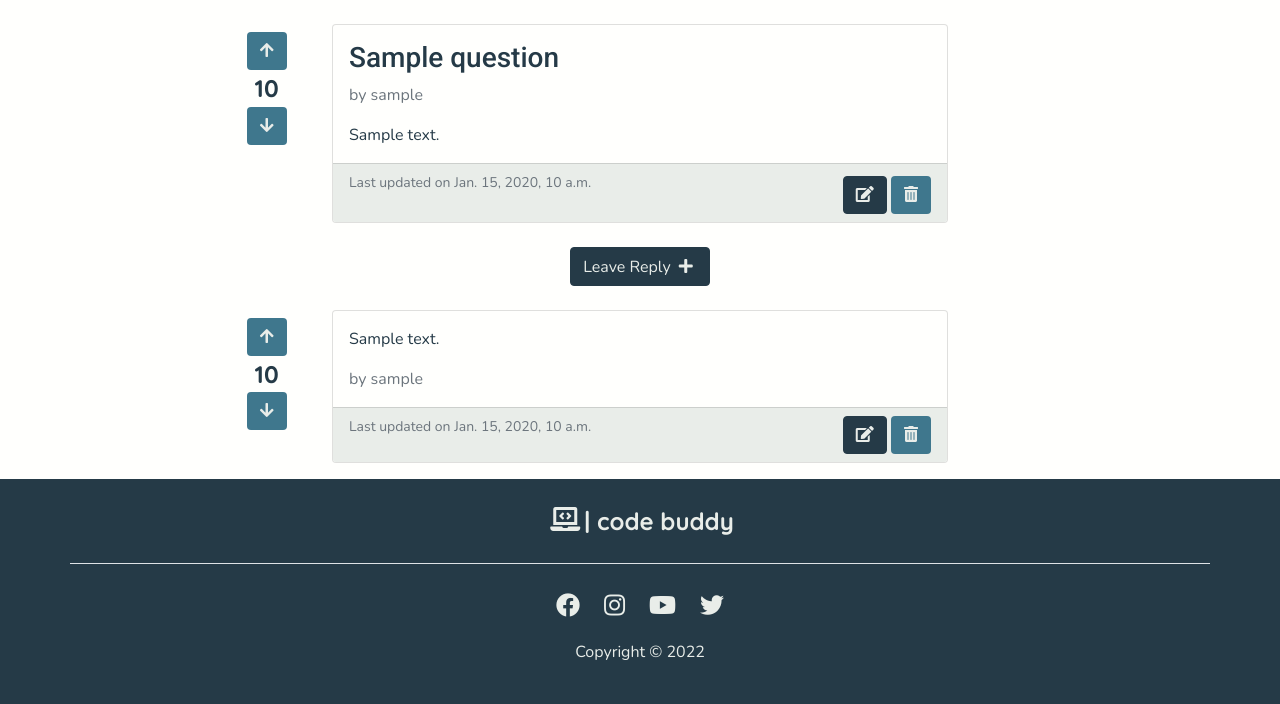
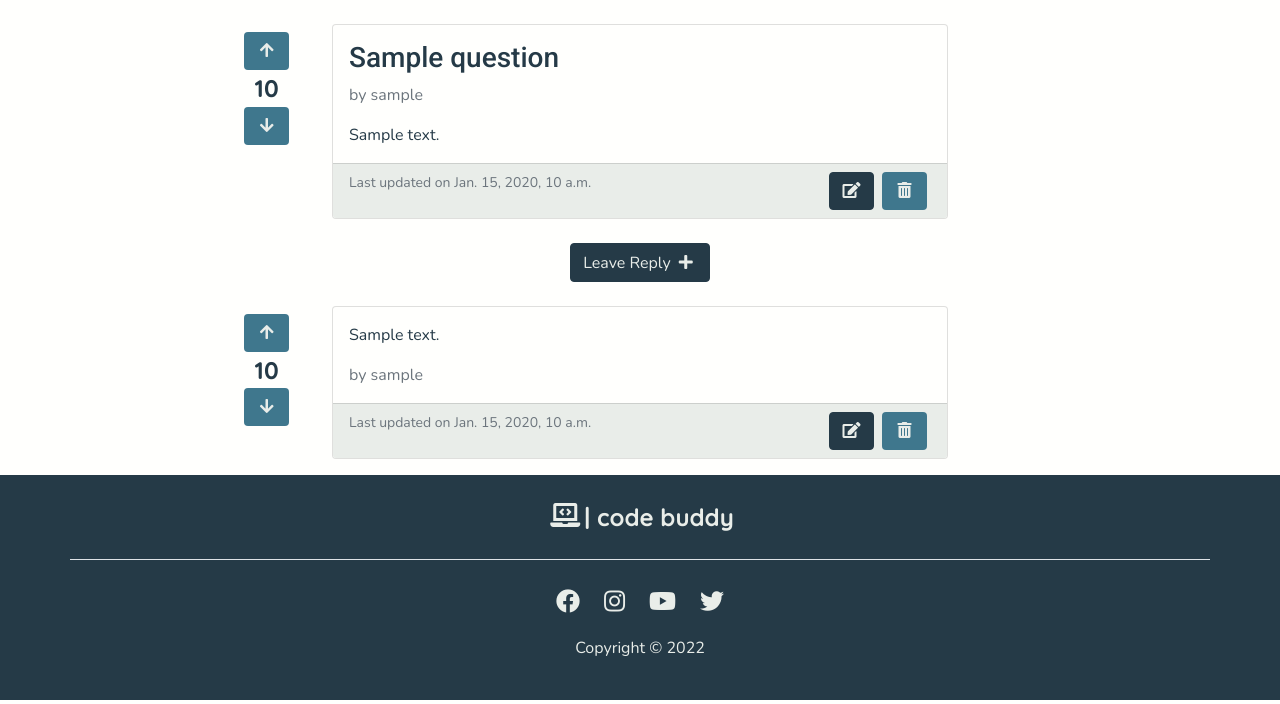
Before and after one commit to josswe26/code-buddy, a Django app: a page that uses templates/question_detail.html in a window 1280 px wide. Shown: the part 138-842 px from the top of the page. Run offline with Django 3.2, Linux system fonts and the light colour scheme; a user stored in the database is signed in; tables that the repository leaves empty hold one stand-in row (values such as "Sample post"); some libraries are stand-ins or nearby versions.

Commit message:
Fix buttons display issue on smaller screens

```diff
--- a/static/css/style.css
+++ b/static/css/style.css
@@ -61,6 +61,11 @@ h3, h4, h5 {
 
 .btn--secondary:hover {
     color: #253A47;
+}
+
+.btn--icon {
+    width: 45px;
+    max-height: 38px;
 }
 
 .page-link {
--- a/templates/delete_question.html
+++ b/templates/delete_question.html
@@ -21,8 +21,8 @@
                     <strong>{{ question.title }}</strong>
 
                     <div class="text-center my-4">
-                        <button type="submit" class="btn btn--main">Yes</button>
-                        <a class="btn btn--secondary" href="{% url 'home' %}">No</a>
+                        <button type="submit" class="btn btn--main mx-1">Yes</button>
+                        <a class="btn btn--secondary mx-1" href="{% url 'home' %}">No</a>
                     </div>
                 </form>
 
--- a/templates/delete_reply.html
+++ b/templates/delete_reply.html
@@ -20,8 +20,8 @@
                     <p>Are you sure you want to delete your reply?</p>
 
                     <div class="text-center my-4">
-                        <button type="submit" class="btn btn--main">Yes</button>
-                        <a class="btn btn--secondary" href="{% url 'question_detail' reply.question.slug %}">No</a>
+                        <button type="submit" class="btn btn--main mx-1">Yes</button>
+                        <a class="btn btn--secondary mx-1" href="{% url 'question_detail' reply.question.slug %}">No</a>
                     </div>
                 </form>
 
--- a/templates/question_detail.html
+++ b/templates/question_detail.html
@@ -13,10 +13,10 @@
             <form action="{% url 'vote_question' question.id %}" method="post">
                 {% csrf_token %}
                 <input type="hidden" name="location" value="question_detail">
-                <button class="btn btn--secondary" name="vote_score" value="1" aria-label="Upvote question"><i
+                <button class="btn btn--secondary btn--icon name="vote_score" value="1" aria-label="Upvote question"><i
                         class="fas fa-arrow-up"></i></button>
                 <h4 class="votes my-1">{{ question.votes_score }}</h4>
-                <button class="btn btn--secondary" name="vote_score" value="-1" aria-label="Downvote question"><i
+                <button class="btn btn--secondary btn--icon" name="vote_score" value="-1" aria-label="Downvote question"><i
                         class="fas fa-arrow-down"></i></button>
             </form>
             {% else %}
@@ -37,10 +37,10 @@
                     <small class="text-muted">Last updated on {{ question.last_updated }}</small>
                     <!-- Show Edit and Delete buttons on questions created by the user -->
                     {% if request.user == question.author %}
-                    <div>
-                        <a class="btn btn--main mt-1" href="{% url 'edit_question' question.id %}"
+                    <div class="d-flex justify-content-center">
+                        <a class="btn btn--main btn--icon mx-1" href="{% url 'edit_question' question.id %}"
                             aria-label="Edit question"><i class="fas fa-edit"></i></a>
-                        <a class="btn btn--secondary mt-1" href="{% url 'delete_question' question.id %}"
+                        <a class="btn btn--secondary btn--icon mx-1" href="{% url 'delete_question' question.id %}"
                             aria-label="Delete question"><i class="fas fa-trash-alt"></i></a>
                     </div>
                     {% endif %}
@@ -93,10 +93,10 @@
             {% if user.is_authenticated %}
             <form action="{% url 'vote_reply' reply.id %}" method="post">
                 {% csrf_token %}
-                <button class="btn btn--secondary" name="vote_score" value="1" aria-label="Upvote reply"><i
+                <button class="btn btn--secondary btn--icon" name="vote_score" value="1" aria-label="Upvote reply"><i
                         class="fas fa-arrow-up"></i></button>
                 <h4 class="votes my-1">{{ reply.votes_score }}</h4>
-                <button class="btn btn--secondary" name="vote_score" value="-1" aria-label="Downvote reply"><i
+                <button class="btn btn--secondary btn--icon" name="vote_score" value="-1" aria-label="Downvote reply"><i
                         class="fas fa-arrow-down"></i></button>
             </form>
             {% else %}
@@ -115,10 +115,10 @@
                 <div class="card-footer d-flex justify-content-between">
                     <small class="text-muted">Last updated on {{ reply.last_updated }}</small>
                     {% if request.user == reply.author %}
-                    <div>
-                        <a class="btn btn--main" href="{% url 'edit_reply' reply.id %}"
+                    <div class="d-flex justify-content-center">
+                        <a class="btn btn--main btn--icon mx-1" href="{% url 'edit_reply' reply.id %}"
                             aria-label="Edit question"><i class="fas fa-edit"></i></a>
-                        <a class="btn btn--secondary" href="{% url 'delete_reply' reply.id %}" aria-label="Delete question"><i
+                        <a class="btn btn--secondary btn--icon mx-1" href="{% url 'delete_reply' reply.id %}" aria-label="Delete question"><i
                                 class="fas fa-trash-alt"></i></a>
                     </div>
                     {% endif %}
--- a/templates/search_results.html
+++ b/templates/search_results.html
@@ -33,10 +33,10 @@
                     <small class="text-muted">Last updated on {{ question.last_updated }}</small>
                     <!-- Show Edit and Delete buttons on questions created by the user -->
                     {% if request.user == question.author %}
-                    <div>
-                        <a class="btn btn--main mt-1" href="{% url 'edit_question' question.id %}"
+                    <div class="d-flex justify-content-center">
+                        <a class="btn btn--main btn--icon mx-1" href="{% url 'edit_question' question.id %}"
                             aria-label="Edit question"><i class="fas fa-edit"></i></a>
-                        <a class="btn btn--secondary mt-1" href="{% url 'delete_question' question.id %}"
+                        <a class="btn btn--secondary btn--icon mx-1" href="{% url 'delete_question' question.id %}"
                             aria-label="Delete question"><i class="fas fa-trash-alt"></i></a>
                     </div>
                     {% endif %}
```
Also changed, not shown: templates/index.html (+5 -5 lines).
